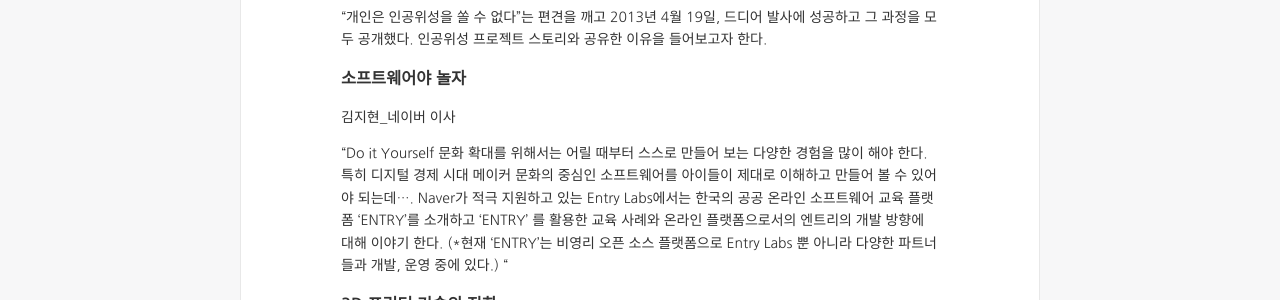
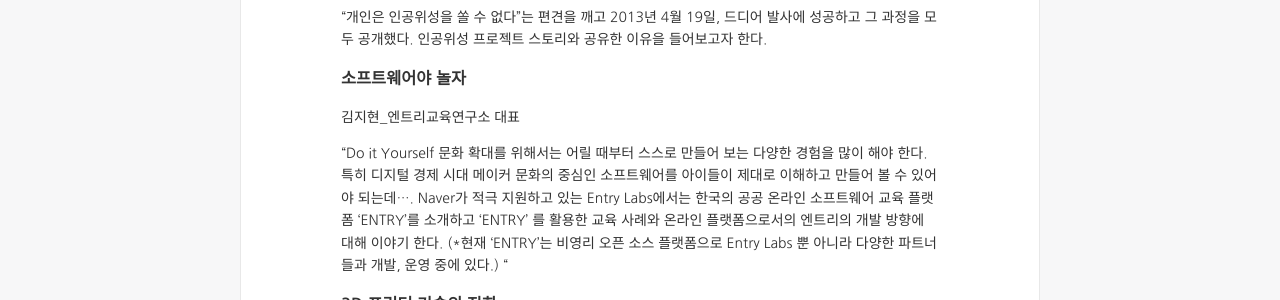
Before and after one commit to creativecommonskorea/2015-global-summit, a Jekyll site: the page built from _sessions/15-track4.md, in a window 1280 px wide. Shown: the part 524-824 px from the top of the page. Built offline with Jekyll 4.4.1, drawn with Linux system fonts in a browser that asks for light colours; nearby versions of some CDN libraries.

Commit message:
소속 수정

```diff
--- a/_sessions/15-track4.md
+++ b/_sessions/15-track4.md
@@ -16,7 +16,7 @@ box: whiteblue_light
 
 ### 소프트웨어야 놀자
 
-[김지현_네이버 이사](/speakers.html#speaker9)
+[김지현_엔트리교육연구소 대표](/speakers.html#speaker9)
 
 "Do it Yourself 문화 확대를 위해서는 어릴 때부터 스스로 만들어 보는 다양한 경험을 많이 해야 한다. 특히 디지털 경제 시대 메이커 문화의 중심인 소프트웨어를 아이들이 제대로 이해하고 만들어 볼 수 있어야 되는데....
 Naver가 적극 지원하고 있는 Entry Labs에서는 한국의 공공 온라인 소프트웨어 교육 플랫폼 ‘ENTRY’를 소개하고 ‘ENTRY’ 를 활용한 교육 사례와 온라인 플랫폼으로서의 엔트리의 개발 방향에 대해 이야기 한다.
```
